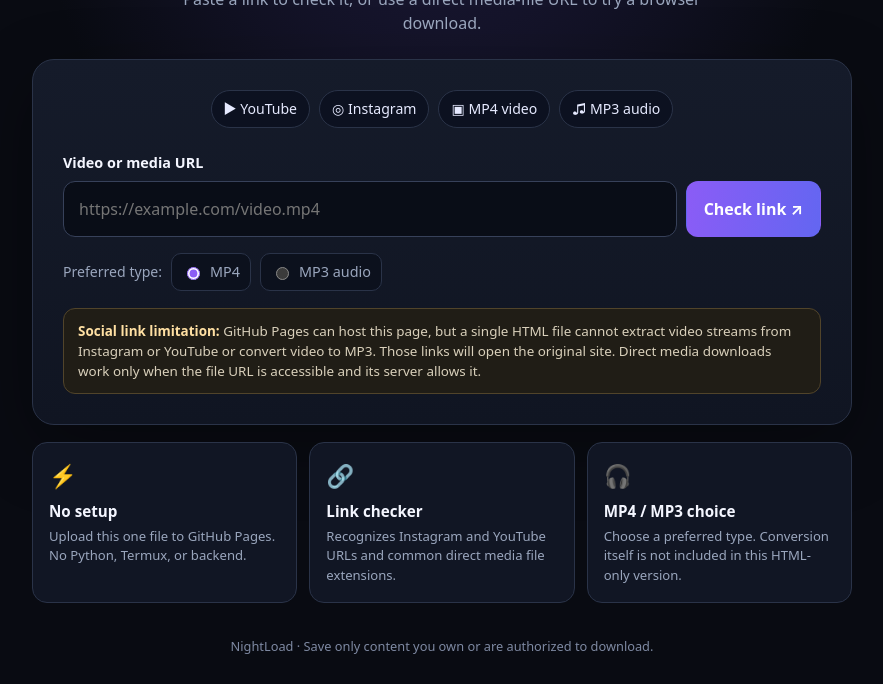
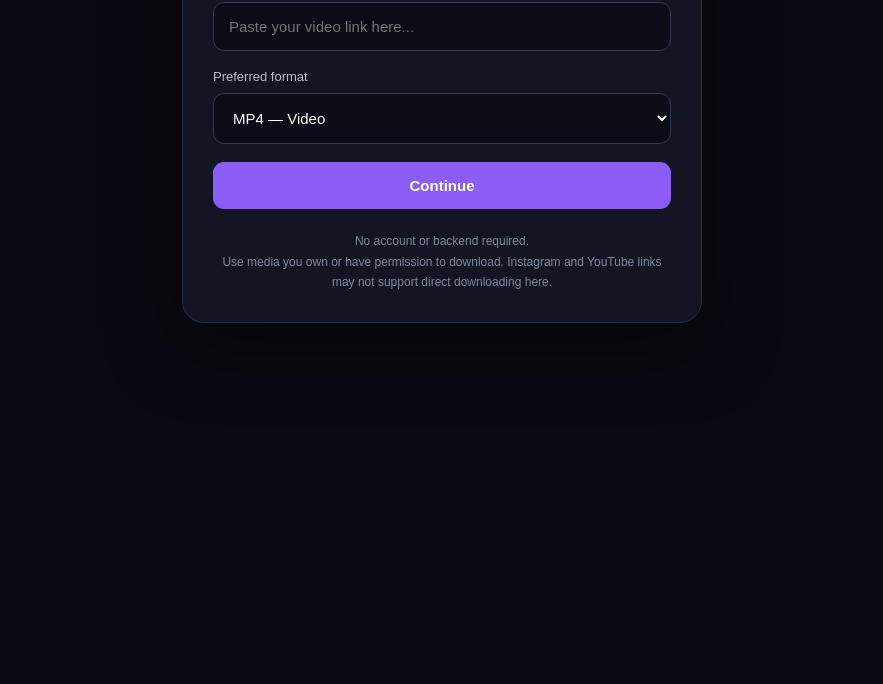
Before and after one commit to Dypole101/VideoDownload, a plain HTML site: page index.html in a window 1280 px wide. Shown: the part 311-995 px from the top of the page, without its empty margins (198-1081 px from the left). After the commit the page ends 800 px from the top, so only its background shows below. Drawn offline with Linux system fonts and the light colour scheme.

Commit message:
Update index.html

```diff
--- a/index.html
+++ b/index.html
@@ -1,66 +1,263 @@
+
 <!DOCTYPE html>
 <html lang="en">
 <head>
   <meta charset="UTF-8">
-<meta name="viewport" content="width=device-width, initial-scale=1">
-<meta name="theme-color" content="#090b12">
-<title>NightLoad — Simple Media Saver</title>
+  <meta name="viewport" content="width=device-width, initial-scale=1.0">
+  <title>NightLoad - Video Downloader</title>
+
   <style>
-:root{color-scheme:dark;--bg:#090b12;--panel:#121725;--line:#2a3348;--muted:#9aa6bd;--text:#f4f6ff;--purple:#8b5cf6;--cyan:#22d3ee}
-*{box-sizing:border-box}body{margin:0;min-height:100vh;background:radial-gradient(ellipse at 50% -10%,#25204b 0,transparent 50%),var(--bg);color:var(--text);font:16px/1.5 system-ui,-apple-system,Segoe UI,Roboto,Arial,sans-serif}
-.wrap{width:min(820px,92%);margin:auto}header{display:flex;align-items:center;justify-content:space-between;padding:22px 0}.brand{display:flex;align-items:center;gap:10px;font-weight:800;font-size:1.1rem}.logo{display:grid;place-items:center;width:38px;height:38px;border-radius:12px;background:linear-gradient(135deg,var(--purple),var(--cyan));color:#080b13;font-size:22px}.pill{font-size:.78rem;color:#c7d0e4;border:1px solid var(--line);padding:5px 10px;border-radius:999px}
-.hero{text-align:center;padding:36px 0 24px}.eyebrow{color:#c4b5fd;text-transform:uppercase;letter-spacing:2px;font-size:.76rem;font-weight:800}h1{font-size:clamp(2.3rem,7vw,4rem);line-height:1.08;letter-spacing:-1.7px;margin:12px 0}h1 span{background:linear-gradient(90deg,#c4b5fd,#67e8f9);background-clip:text;-webkit-background-clip:text;color:transparent}.hero p{max-width:560px;color:var(--muted);margin:0 auto}
-.card{background:linear-gradient(180deg,#151b2a,#101522);border:1px solid var(--line);border-radius:22px;padding:clamp(18px,4vw,30px);box-shadow:0 22px 70px #0005}.platforms{display:flex;justify-content:center;flex-wrap:wrap;gap:9px;margin-bottom:24px}.platform{border:1px solid var(--line);background:#0c1120;border-radius:999px;padding:7px 12px;color:#e6eaff;font-size:.88rem}
-label{display:block;font-size:.9rem;font-weight:700;margin-bottom:8px}.inputrow{display:flex;gap:9px}input[type=url]{flex:1;min-width:0;background:#090d17;border:1px solid #37415a;border-radius:12px;padding:15px;color:var(--text);font:inherit;outline:none}input[type=url]:focus{border-color:var(--cyan);box-shadow:0 0 0 3px #22d3ee18}
-button{font:inherit;font-weight:750;border-radius:12px;padding:13px 17px;border:1px solid transparent;cursor:pointer}.primary{background:linear-gradient(100deg,var(--purple),#6366f1);color:white}.secondary{background:#20283b;border-color:#35405a;color:#eef2ff}.formats{display:flex;flex-wrap:wrap;align-items:center;gap:9px;margin-top:16px;color:var(--muted);font-size:.88rem}.format{display:flex;align-items:center;gap:7px;background:#0c111d;border:1px solid var(--line);padding:7px 10px;border-radius:10px;font-weight:500;margin:0}.format input{accent-color:var(--purple)}
-.result{display:none;margin-top:19px;padding:16px;border:1px solid var(--line);border-radius:14px;background:#0b101b}.result.show{display:block}.result h2{font-size:1rem;margin:0 0 6px}.result p{font-size:.9rem;color:var(--muted);margin:0 0 12px;overflow-wrap:anywhere}.actions{display:flex;flex-wrap:wrap;gap:9px}.notice{margin-top:17px;background:#201d16;border:1px solid #51442a;border-radius:12px;padding:12px 14px;color:#d9d0bb;font-size:.84rem}.notice strong{color:#ffe0a3}.features{display:grid;grid-template-columns:repeat(3,1fr);gap:12px;margin:17px 0 30px}.feature{background:#111624;border:1px solid var(--line);border-radius:15px;padding:16px}.feature .icon{font-size:1.4rem}.feature h3{font-size:.95rem;margin:7px 0 4px}.feature p{font-size:.82rem;color:var(--muted);margin:0}footer{text-align:center;color:#7e89a2;font-size:.8rem;padding:4px 0 28px}
-@media(max-width:600px){.inputrow{flex-direction:column}.inputrow button{width:100%}.features{grid-template-columns:1fr}.hero{padding-top:24px}header{padding:16px 0}}
+    * {
+      box-sizing: border-box;
+      margin: 0;
+      padding: 0;
+    }
+
+    body {
+      min-height: 100vh;
+      background: #080b12;
+      color: #f4f6ff;
+      font-family: Arial, sans-serif;
+      display: flex;
+      justify-content: center;
+      align-items: center;
+      padding: 20px;
+    }
+
+    .container {
+      width: 100%;
+      max-width: 520px;
+      background: #111622;
+      border: 1px solid #252d40;
+      border-radius: 22px;
+      padding: 30px;
+      box-shadow: 0 20px 70px #0008;
+    }
+
+    .logo {
+      text-align: center;
+      font-size: 30px;
+      font-weight: bold;
+      margin-bottom: 8px;
+    }
+
+    .logo span {
+      color: #8b5cf6;
+    }
+
+    .subtitle {
+      color: #929bb0;
+      text-align: center;
+      font-size: 14px;
+      line-height: 1.6;
+      margin-bottom: 28px;
+    }
+
+    label {
+      display: block;
+      font-size: 13px;
+      color: #b7bfd0;
+      margin-bottom: 9px;
+    }
+
+    input, select {
+      width: 100%;
+      padding: 15px;
+      border: 1px solid #30394d;
+      border-radius: 11px;
+      background: #090d16;
+      color: white;
+      outline: none;
+      font-size: 15px;
+      margin-bottom: 18px;
+    }
+
+    input:focus, select:focus {
+      border-color: #8b5cf6;
+    }
+
+    button, .open-link {
+      display: block;
+      width: 100%;
+      border: none;
+      border-radius: 11px;
+      padding: 15px;
+      background: #8b5cf6;
+      color: white;
+      font-size: 15px;
+      font-weight: bold;
+      text-align: center;
+      text-decoration: none;
+      cursor: pointer;
+    }
+
+    button:hover, .open-link:hover {
+      background: #7543e8;
+    }
+
+    .secondary {
+      background: #20283a;
+      margin-top: 10px;
+    }
+
+    .secondary:hover {
+      background: #303b52;
+    }
+
+    #message {
+      display: none;
+      padding: 13px;
+      margin-top: 16px;
+      border-radius: 10px;
+      background: #1b2436;
+      color: #cbd5e1;
+      font-size: 13px;
+      line-height: 1.6;
+      overflow-wrap: anywhere;
+    }
+
+    .note {
+      margin-top: 22px;
+      text-align: center;
+      color: #7f899e;
+      font-size: 12px;
+      line-height: 1.7;
+    }
   </style>
 </head>
+
 <body>
-<div class="wrap">
-<header><div class="brand"><div class="logo">↓</div>NightLoad</div><div class="pill">Free · No account</div></header>
-<section class="hero"><div class="eyebrow">Simple media saver</div><h1>Save media.<br><span>Keep it simple.</span></h1><p>Paste a link to check it, or use a direct media-file URL to try a browser download.</p></section>
-<section class="card">
-<div class="platforms"><div class="platform">▶ YouTube</div><div class="platform">◎ Instagram</div><div class="platform">▣ MP4 video</div><div class="platform">♫ MP3 audio</div></div>
-<form id="form">
-<label for="url">Video or media URL</label>
-<div class="inputrow"><input id="url" type="url" placeholder="https://example.com/video.mp4" required autocomplete="url"><button class="primary" type="submit">Check link ↗</button></div>
-<div class="formats"><span>Preferred type:</span><label class="format"><input type="radio" name="format" value="mp4" checked> MP4</label><label class="format"><input type="radio" name="format" value="mp3"> MP3 audio</label></div>
-</form>
-<div id="result" class="result" aria-live="polite"><h2 id="title"></h2><p id="message"></p><div id="actions" class="actions"></div></div>
-<div class="notice"><strong>Social link limitation:</strong> GitHub Pages can host this page, but a single HTML file cannot extract video streams from Instagram or YouTube or convert video to MP3. Those links will open the original site. Direct media downloads work only when the file URL is accessible and its server allows it.</div>
-</section>
-<section class="features"><article class="feature"><div class="icon">⚡</div><h3>No setup</h3><p>Upload this one file to GitHub Pages. No Python, Termux, or backend.</p></article><article class="feature"><div class="icon">🔗</div><h3>Link checker</h3><p>Recognizes Instagram and YouTube URLs and common direct media file extensions.</p></article><article class="feature"><div class="icon">🎧</div><h3>MP4 / MP3 choice</h3><p>Choose a preferred type. Conversion itself is not included in this HTML-only version.</p></article></section>
-<footer>NightLoad · Save only content you own or are authorized to download.</footer>
-</div>
+  <main class="container">
+    <div class="logo">Night<span>Load</span></div>
+
+    <p class="subtitle">
+      A simple video-link helper for Instagram and YouTube.
+    </p>
+
+    <label for="videoUrl">Video URL or direct media URL</label>
+    <input
+      id="videoUrl"
+      type="url"
+      placeholder="Paste your video link here..."
+      autocomplete="url"
+    >
+
+    <label for="format">Preferred format</label>
+    <select id="format">
+      <option value="mp4">MP4 — Video</option>
+      <option value="mp3">MP3 — Audio</option>
+    </select>
+
+    <button onclick="processLink()">Continue</button>
+
+    <div id="message" role="status"></div>
+
+    <a
+      id="openLink"
+      class="open-link secondary"
+      href="#"
+      target="_blank"
+      rel="noopener noreferrer"
+      style="display:none"
+    >Open video</a>
+
+    <p class="note">
+      No account or backend required.<br>
+      Use media you own or have permission to download.
+      Instagram and YouTube links may not support direct downloading here.
+    </p>
+  </main>
+
   <script>
-const form=document.getElementById('form'),input=document.getElementById('url'),box=document.getElementById('result'),title=document.getElementById('title'),message=document.getElementById('message'),actions=document.getElementById('actions');
-function show(t,m){box.classList.add('show');title.textContent=t;message.textContent=m;actions.replaceChildren()}
-function addButton(text,fn,primary=false){const b=document.createElement('button');b.type='button';b.className=primary?'primary':'secondary';b.textContent=text;b.addEventListener('click',fn);actions.appendChild(b)}
-function hostOf(u){return new URL(u).hostname.toLowerCase().replace(/^www\./,'')}
-function social(h){return h==='youtu.be'||h==='youtube.com'||h.endsWith('.youtube.com')||h==='instagram.com'||h.endsWith('.instagram.com')}
-function direct(u){return /\.(mp4|webm|mov|m4v|mp3|m4a|wav|ogg)(?:$|[?#])/i.test(u)}
-form.addEventListener('submit',e=>{
- e.preventDefault();let u;
- try{u=new URL(input.value.trim());if(!['http:','https:'].includes(u.protocol))throw 0}catch{show('Enter a valid link','Paste a complete URL beginning with https:// or http://.');return}
- const h=hostOf(u.href),format=new FormData(form).get('format')||'mp4';
- if(social(h)){
-  show(h.includes('instagram')?'Instagram link detected':'YouTube link detected','This page cannot extract videos from social-media links. Open the original page, or use the platform’s own download/offline features where available.');
-  addButton('Open original page ↗',()=>window.open(u.href,'_blank','noopener,noreferrer'),true);
-  addButton('Copy link',async()=>{try{await navigator.clipboard.writeText(u.href);message.textContent='Link copied.'}catch{input.focus();input.select();message.textContent='Select and copy the link from the input above.'}});
- }else if(direct(u.href)){
-  const ext=(u.pathname.match(/\.([a-z0-9]+)$/i)||[,''])[1].toLowerCase(),video=['mp4','webm','mov','m4v'],audio=['mp3','m4a','wav','ogg'];
-  if(format==='mp3'&&video.includes(ext)){show('Audio conversion needed','This looks like a video file. This simple page cannot convert it to MP3. Use an authorized media converter.');addButton('Open media ↗',()=>window.open(u.href,'_blank','noopener,noreferrer'),true);return}
-  if(format==='mp4'&&audio.includes(ext)){show('Audio file detected','This URL appears to be audio, not an MP4 video. Choose MP3 or paste a video URL.');addButton('Open media ↗',()=>window.open(u.href,'_blank','noopener,noreferrer'),true);return}
-  show('Direct media link detected','The browser will try to download this file. The server may instead play it, block access, or require permission.');
-  addButton('Try download ↓',()=>{const a=document.createElement('a');a.href=u.href;a.download='';a.rel='noopener';document.body.appendChild(a);a.click();a.remove()},true);
-  addButton('Open media ↗',()=>window.open(u.href,'_blank','noopener,noreferrer'));
- }else{
-  show('Regular webpage link','This does not look like a direct media file. The page cannot extract video embedded inside an arbitrary website.');
-  addButton('Open link ↗',()=>window.open(u.href,'_blank','noopener,noreferrer'),true);
+    function processLink() {
+      const input = document.getElementById("videoUrl");
+      const format = document.getElementById("format").value;
+      const message = document.getElementById("message");
+      const openLink = document.getElementById("openLink");
+
+      const rawUrl = input.value.trim();
+
+      message.style.display = "block";
+      openLink.style.display = "none";
+
+      if (!rawUrl) {
+        message.textContent = "Please paste a video URL first.";
+        return;
       }
-});
+
+      let url;
+
+      try {
+        url = new URL(rawUrl);
+      } catch {
+        message.textContent = "Please enter a valid URL, including https://";
+        return;
+      }
+
+      if (!["http:", "https:"].includes(url.protocol)) {
+        message.textContent = "Please enter a valid HTTP or HTTPS link.";
+        return;
+      }
+
+      const host = url.hostname.toLowerCase().replace(/^www\./, "");
+      const isInstagram =
+        host === "instagram.com" || host.endsWith(".instagram.com");
+      const isYouTube =
+        host === "youtube.com" ||
+        host.endsWith(".youtube.com") ||
+        host === "youtu.be";
+
+      const path = url.pathname.toLowerCase();
+      const isDirectMedia =
+        /\.(mp4|webm|mov|mp3|m4a|wav|ogg)(?:$)/i.test(path);
+
+      if (isDirectMedia) {
+        if (format === "mp3" && !/\.(mp3|m4a|wav|ogg)$/i.test(path)) {
+          message.textContent =
+            "This direct link appears to be a video. This page cannot convert it to MP3.";
+          return;
+        }
+
+        if (format === "mp4" && !/\.(mp4|webm|mov)$/i.test(path)) {
+          message.textContent =
+            "This direct link appears to be audio. Choose MP3 for this file.";
+          return;
+        }
+
+        const link = document.createElement("a");
+        link.href = url.href;
+        link.download = "";
+        link.target = "_blank";
+        link.rel = "noopener noreferrer";
+        document.body.appendChild(link);
+        link.click();
+        link.remove();
+
+        message.textContent =
+          "Download requested. The host website may open the file instead, depending on its settings.";
+        return;
+      }
+
+      if (isInstagram || isYouTube) {
+        openLink.href = url.href;
+        openLink.style.display = "block";
+        openLink.textContent = isInstagram
+          ? "Open Instagram video"
+          : "Open YouTube video";
+
+        message.textContent =
+          "This is a " + (isInstagram ? "Instagram" : "YouTube") +
+          " link. A standalone GitHub Pages website cannot extract or convert this video. Open the original link below.";
+        return;
+      }
+
+      openLink.href = url.href;
+      openLink.textContent = "Open supplied link";
+      openLink.style.display = "block";
+
+      message.textContent =
+        "This link is not a recognized Instagram or YouTube URL. If it is a direct media link, try opening it below.";
+    }
   </script>
 </body>
 </html>
```
Lines whose indentation alone changed are shown as unchanged.
